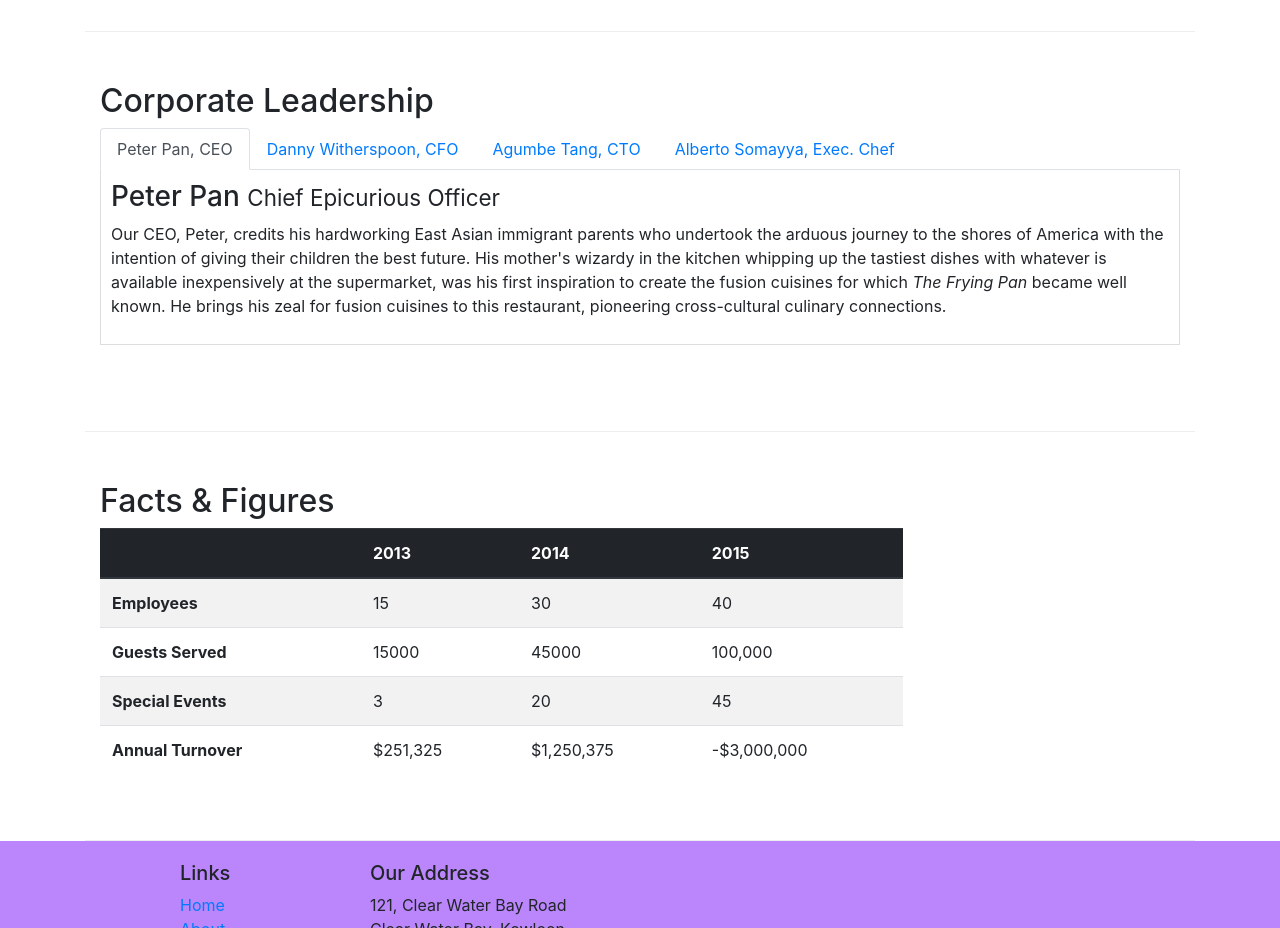
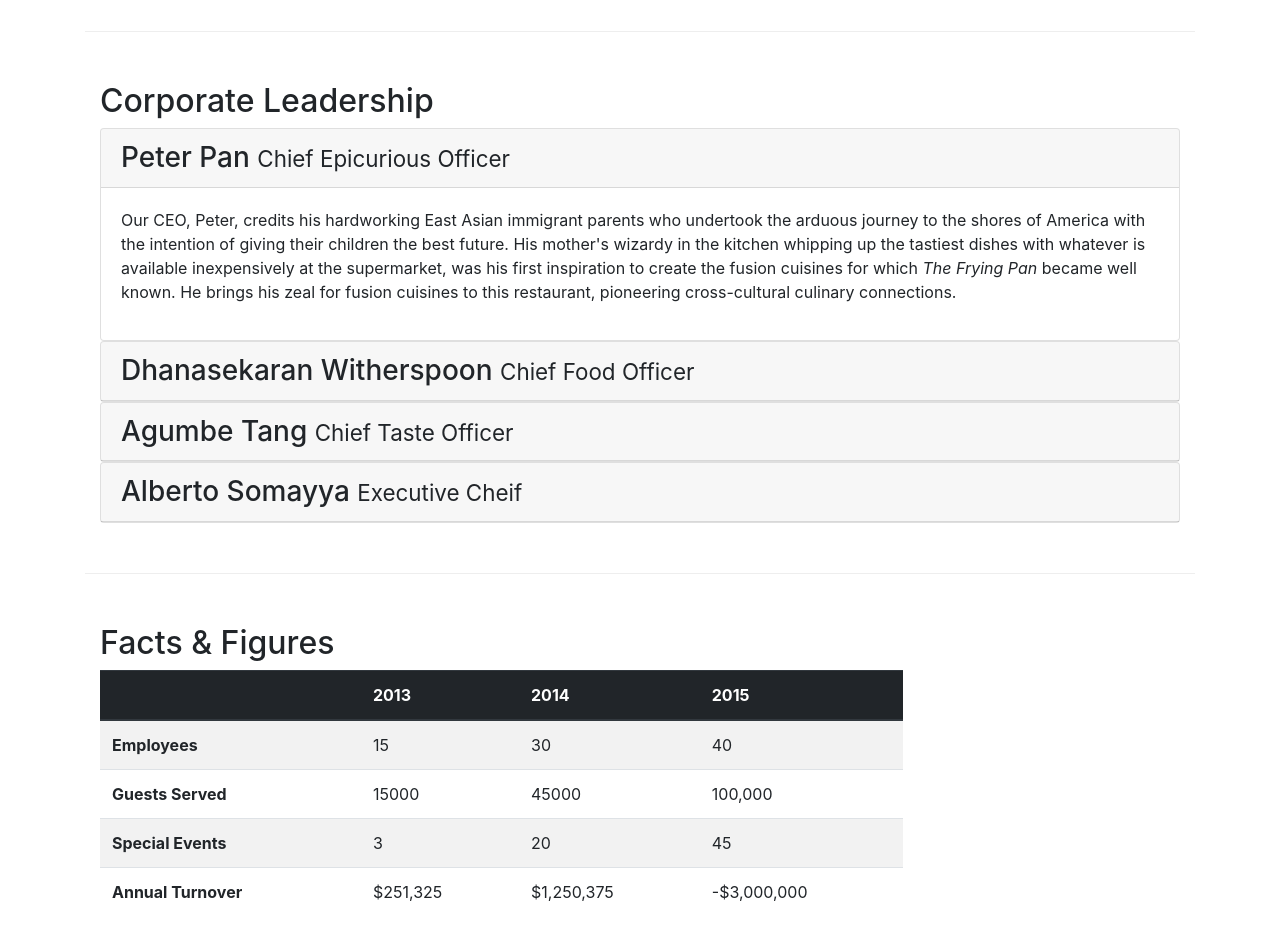
Before and after one commit to ab77-oss/test1, a website: page aboutus.html in a window 1280 px wide. Shown: the part 940-1868 px from the top of the page. Drawn offline with nearby package versions, Linux system fonts and the light colour scheme.

Commit message:
Accordion

```diff
--- a/aboutus.html
+++ b/aboutus.html
@@ -103,7 +103,9 @@
             <div class="col-12">
                 <h2>Corporate Leadership</h2>
 
-                <ul class="nav nav-tabs">
+    <!-- *********************Use of Tabs*******************  -->
+
+                <!-- <ul class="nav nav-tabs">
                     <li class="nav-item">
                         <a href="#peter" class="nav-link active"
                             role="tab" data-toggle="tab">Peter Pan, CEO</a>
@@ -137,6 +139,66 @@
                     <div role="tabpanel" class="tab-pane fade" id="alberto">
                         <h3>Alberto Somayya <small>Executive Chef</small></h3>
                         <p class="d-none d-sm-block">Award winning three-star Michelin chef with wide International experience having worked closely with whos-who in the culinary world, he specializes in creating mouthwatering Indo-Italian fusion experiences. He says, <em>Put together the cuisines from the two craziest cultures, and you get a winning hit! Amma Mia!</em></p>
+                    </div>
+                </div> -->
+
+<!-- ******************Use of Accordion ******************** -->
+                <div id="accordion">
+                    <div class="card">
+                        <div class="card-header" role="tab" id="peterhead">
+                            <h3 class="mb-0" >
+                                <a data-toggle="collapse" data-target="#peter">
+                                Peter Pan <small>Chief Epicurious Officer</small>
+                                </a>
+                            </h3>
+                        </div>
+                        <div class="collapse show " id="peter" data-parent="#accordion">
+                            <div class="card-body">
+                                <p class="d-none d-sm-block" >Our CEO, Peter, credits his hardworking East Asian immigrant parents who undertook the arduous journey to the shores of America with the intention of giving their children the best future. His mother's wizardy in the kitchen whipping up the tastiest dishes with whatever is available inexpensively at the supermarket, was his first inspiration to create the fusion cuisines for which <em>The Frying Pan</em> became well known. He brings his zeal for fusion cuisines to this restaurant, pioneering cross-cultural culinary connections.</p>
+                            </div>
+                        </div>
+                    </div>
+                    <div class="card">
+                        <div class="card-header" role="tab" id="dannyhead">
+                            <h3 class="mb-0">
+                                <a data-toggle="collapse" data-target="#danny">
+                                   Dhanasekaran Witherspoon <small>Chief Food Officer</small>
+                                </a>
+                            </h3>
+                        </div>
+                        <div class="collapse" id="danny" data-parent="#accordion">
+                            <div class="card-body">
+                                <p class="d-none d-sm-block">Our CFO, Danny, as he is affectionately referred to by his colleagues, comes from a long established family tradition in farming and produce. His experiences growing up on a farm in the Australian outback gave him great appreciation for varieties of food sources. As he puts it in his own words, <em>Everything that runs, wins, and everything that stays, pays!</em></p>
+                            </div>
+                        </div>
+                    </div>
+                    <div class="card">
+                        <div class="card-header" role="tab" id="agumbehead">
+                            <h3 class="mb-0">
+                                <a data-toggle="collapse" data-target="#agumbe">
+                                    Agumbe Tang <small>Chief Taste Officer</small>
+                                </a>
+                            </h3>
+                        </div>
+                        <div class="collapse" id="agumbe" data-parent="#accordion">
+                            <div class="card-body">
+                                <p class="d-none d-sm-block">Blessed with the most discerning gustatory sense, Agumbe, our CTO, personally ensures that every dish that we serve meets his exacting tastes. Our chefs dread the tongue lashing that ensues if their dish does not meet his exacting standards. He lives by his motto, <em>You click only if you survive my lick.</em></p>
+                            </div>
+                        </div>
+                    </div>
+                    <div class="card">
+                        <div class="card-header" role="tab" id="albertohead">
+                            <h3 class="mb-0">
+                                <a data-toggle="collapse" data-target="#alberto">
+                                    Alberto Somayya <small>Executive Cheif</small>
+                                </a>
+                            </h3>
+                        </div>
+                        <div class="collapse" id="alberto" data-parent="#accordion">
+                            <div class="card-body">
+                                <p class="d-none d-sm-block">Award winning three-star Michelin chef with wide International experience having worked closely with whos-who in the culinary world, he specializes in creating mouthwatering Indo-Italian fusion experiences. He says, <em>Put together the cuisines from the two craziest cultures, and you get a winning hit! Amma Mia!</em></p>
+                            </div>
+                        </div>
                     </div>
                 </div>
             </div>
```
